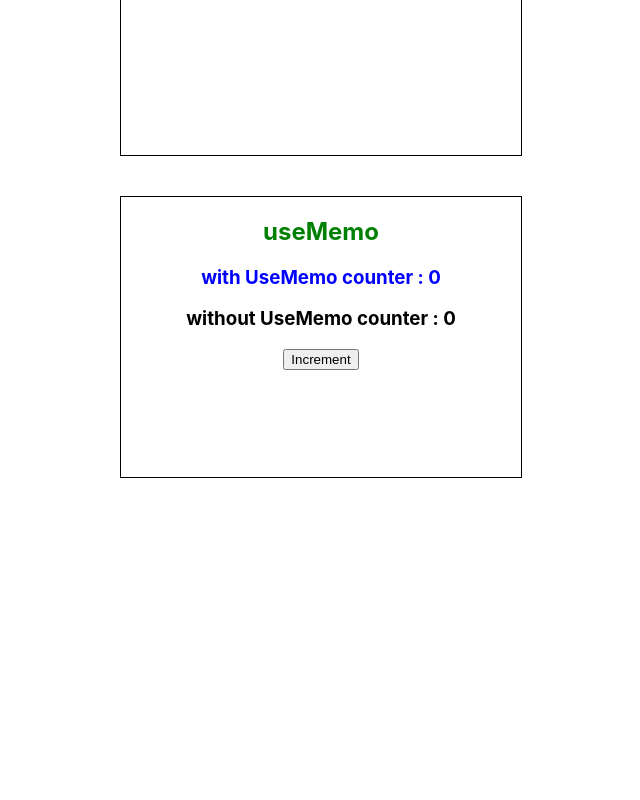
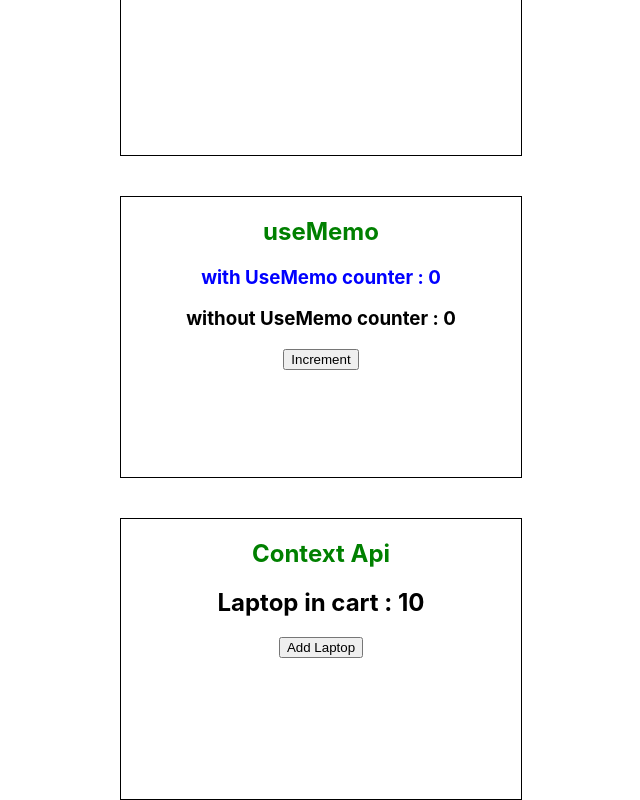
Before and after one commit to Abhijeet9242/React_training, a React (Create React App) app: page / in a window 1280 px wide. Shown: the part 1264-2064 px from the top of the page, without its empty margins (319-959 px from the left). Before the commit the page ends 1742 px from the top, so only its background shows below. Built offline with nearby package versions, Linux system fonts and the light colour scheme.

Commit message:
context api

```diff
--- a/src/App.js
+++ b/src/App.js
@@ -6,6 +6,7 @@ import Form2 from './components/Form2';
 import Lifting from './components/Lifting';
 import Ref from './components/Ref';
 import Memo from './components/Memo';
+import ProductPage from './components/ProductPage';
 
 function App() {
   return (
@@ -23,6 +24,8 @@ function App() {
       <Ref/>
       <br/><br/>
       <Memo/>
+      <br/><br/>
+      <ProductPage/>
     </div>
   );
 }
--- /dev/null
+++ b/src/components/Cart.js
@@ -0,0 +1,12 @@
+import { useContext } from "react"
+import { CartContext } from "../context/CartContext"
+
+const Cart = () => {
+const{laptop} = useContext(CartContext)
+
+    return (
+        <h2>Laptop in cart : {laptop}</h2>
+    )
+}
+
+export default Cart
--- /dev/null
+++ b/src/components/Navbar.js
@@ -0,0 +1,12 @@
+import Cart from "./Cart"
+
+const Navbar = () => {
+    return (
+        <div style={{textAlign:"center"}}>
+             <Cart/>
+        </div>
+
+    )
+}
+
+export default Navbar
--- /dev/null
+++ b/src/components/ProductPage.js
@@ -0,0 +1,19 @@
+import Navbar from "./Navbar";
+import style from "../components/style.module.css"
+import { useContext } from "react";
+import { CartContext } from "../context/CartContext";
+
+const ProductPage = () => {
+
+    const {handleCart} = useContext(CartContext)
+
+    return (
+        <div className={style.div}>
+            <h2 className={style.form}>Context Api</h2>
+        <Navbar/>
+        <button onClick={()=>handleCart(1)} style={{display:"block",margin:"auto"}}>Add Laptop</button>
+        </div>
+    )
+}
+
+export default ProductPage
--- /dev/null
+++ b/src/context/CartContext.js
@@ -0,0 +1,17 @@
+import { createContext ,useState} from "react";
+
+export const CartContext = createContext()
+
+export const CartContextProvider = ({children}) => {
+const[laptop,setLaptop] = useState(10)
+
+const handleCart = (val) => {
+    setLaptop(laptop+val)
+}
+
+    return (
+        <CartContext.Provider value={{laptop,handleCart}}>
+            {children}
+        </CartContext.Provider>
+    )
+}
--- a/src/index.js
+++ b/src/index.js
@@ -3,11 +3,14 @@ import ReactDOM from 'react-dom/client';
 import './index.css';
 import App from './App';
 import reportWebVitals from './reportWebVitals';
+import { CartContextProvider } from './context/CartContext';
 
 const root = ReactDOM.createRoot(document.getElementById('root'));
 root.render(
   <React.StrictMode>
+    <CartContextProvider>
     <App />
+    </CartContextProvider>
   </React.StrictMode>
 );
 
```
